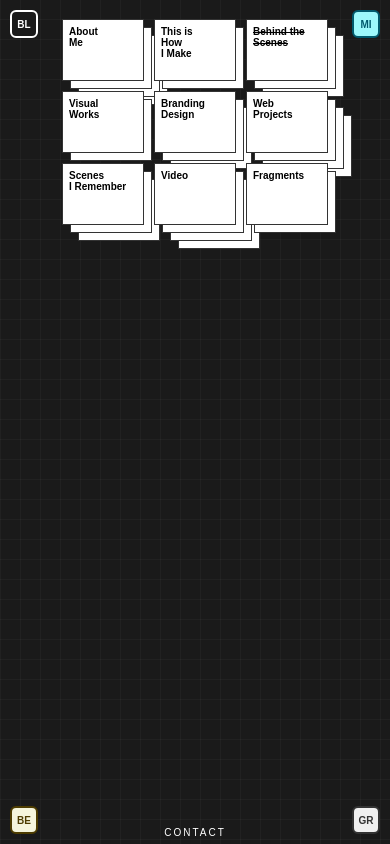
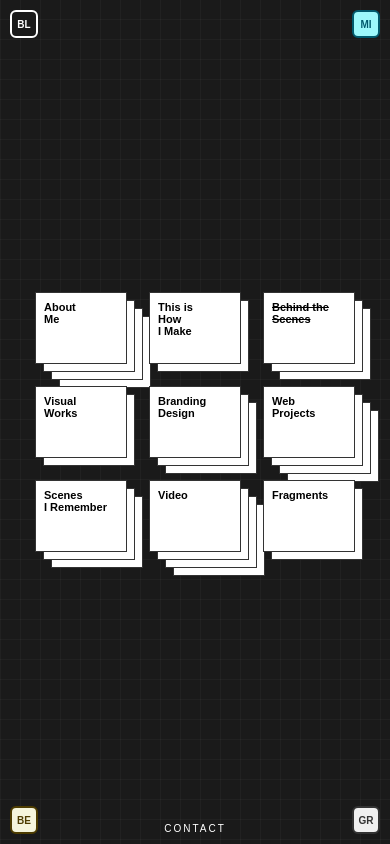
Before and after one commit to eunji-c0923/protflio2, a plain HTML site: page index.html in a window 390 px wide. Drawn offline with Linux system fonts and the light colour scheme.

Commit message:
Add files via upload

```diff
--- a/style.css
+++ b/style.css
@@ -461,36 +461,37 @@
 }
 
 @media screen and (max-width: 480px) {
-  body {
+  html, body {
+    height: 100vh;
+    width: 100vw;
+    margin: 0;
+    padding: 0;
+    display: flex;
+    justify-content: center;  /* 가로 중앙 */
+    align-items: center;      /* 세로 중앙 */
     overflow: auto;
-    height: auto;
-    width: auto;
-    display: flex;
-    justify-content: center;
-    align-items: center;
-    flex-direction: column;
   }
 
   .stack-container {
     display: grid;
-    grid-template-columns: repeat(3, 1fr); /* 3열 유지 */
-    gap: 12px;
-    padding: 20px;
-    height: auto;
-    width: fit-content;  /* ✅ 카드 폭만큼만 */
-    margin: 0 auto;       /* ✅ 가운데 정렬 핵심 */
+    grid-template-columns: repeat(3, 1fr); /* 3열 고정 */
+    gap: 24px;                              /* 카드 사이 간격 넓힘 */
+    padding: 10px;
+    width: fit-content;
+    height: fit-content;
     place-items: center;
     justify-content: center;
+    align-content: center;
   }
 
   .stack {
-    width: 80px !important;   /* ✅ 카드 스택 너비 줄임 */
-    height: 60px !important;  /* ✅ 카드 스택 높이 줄임 */
+    width: 90px !important;
+    height: 70px !important;
   }
 
   .stack .card {
-    font-size: 10px;
-    padding: 6px;
+    font-size: 11px;
+    padding: 8px;
   }
 
   .corner-btn {
@@ -505,7 +506,7 @@
 
   #contactBtn {
     font-size: 10px;
-    bottom: 6px;
+    bottom: 10px;
   }
 
   #popup {
```
